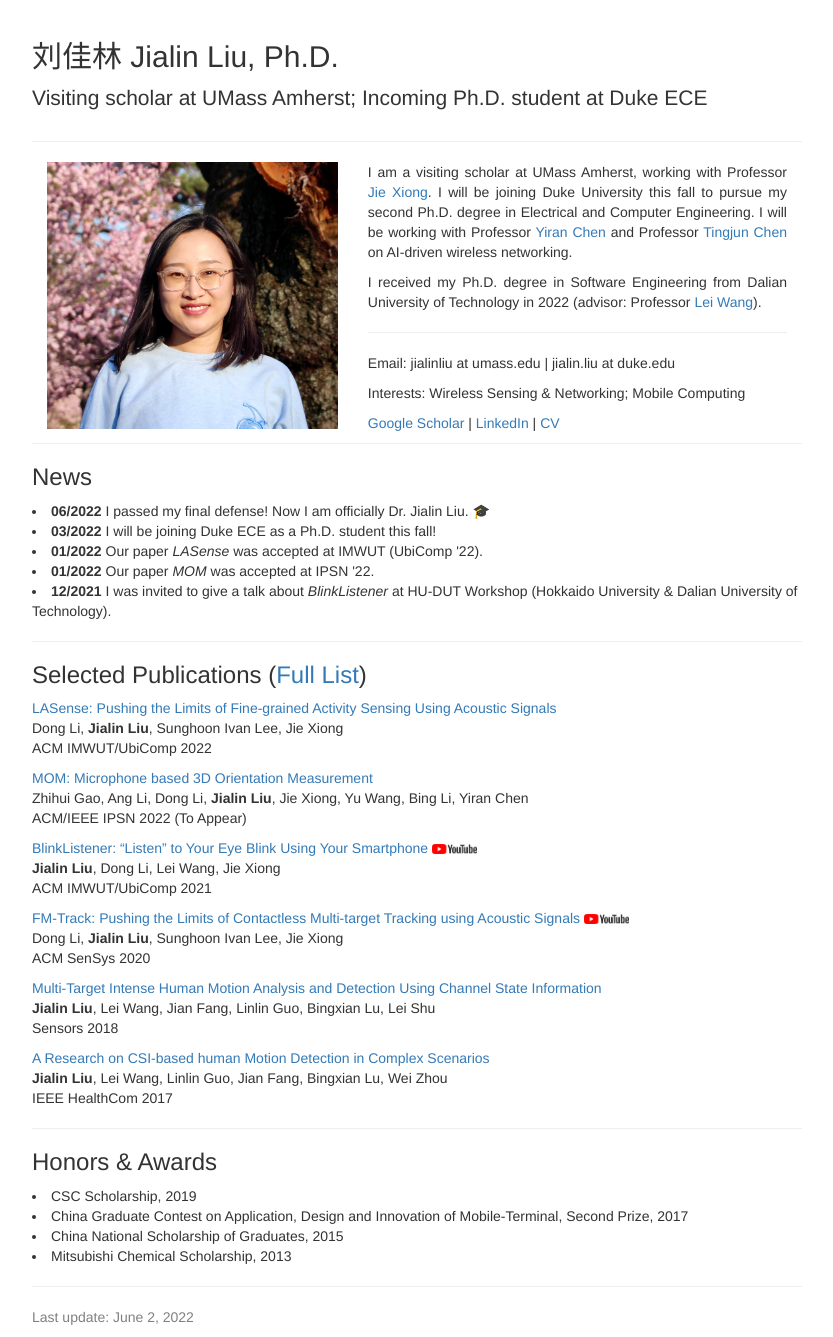
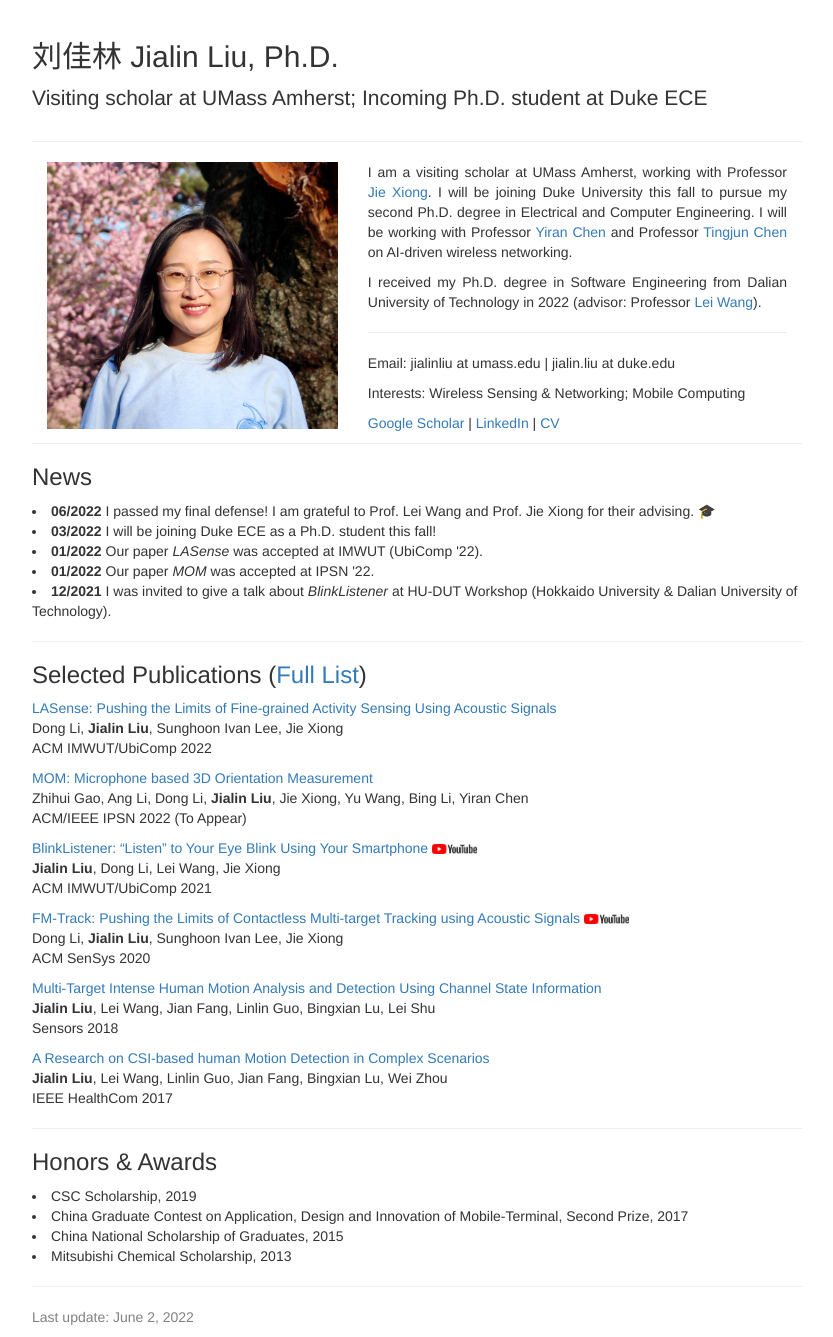
Before and after one commit to jialinliu33/jialinliu33.github.io, a Jekyll site: the page built from index.md, in a window 1280 px wide. Shown: the whole page, without its empty margins (223-1056 px from the left). Built offline with Jekyll 4.4.1, drawn with Linux system fonts in a browser that asks for light colours; our own code applies the rules of GitHub Pages for plain Markdown files; comment, search, counter and statistics services are not loaded.

Commit message:
Update index.md

```diff
--- a/index.md
+++ b/index.md
@@ -18,7 +18,7 @@
       </div>
       <hr style="clear:both"/>
       <h3>News</h3>
-      <li><b>06/2022</b> I passed my final defense! Now I am officially Dr. Jialin Liu. 🎓</li>
+      <li><b>06/2022</b> I passed my final defense! I am grateful to Prof. Lei Wang and Prof. Jie Xiong for their advising. 🎓</li>
       <li><b>03/2022</b> I will be joining Duke ECE as a Ph.D. student this fall! </li>
       <li><b>01/2022</b>  Our paper <i>LASense</i> was accepted at IMWUT (UbiComp '22).</li>
       <li><b>01/2022</b>  Our paper <i>MOM</i> was accepted at IPSN '22.</li>
```
